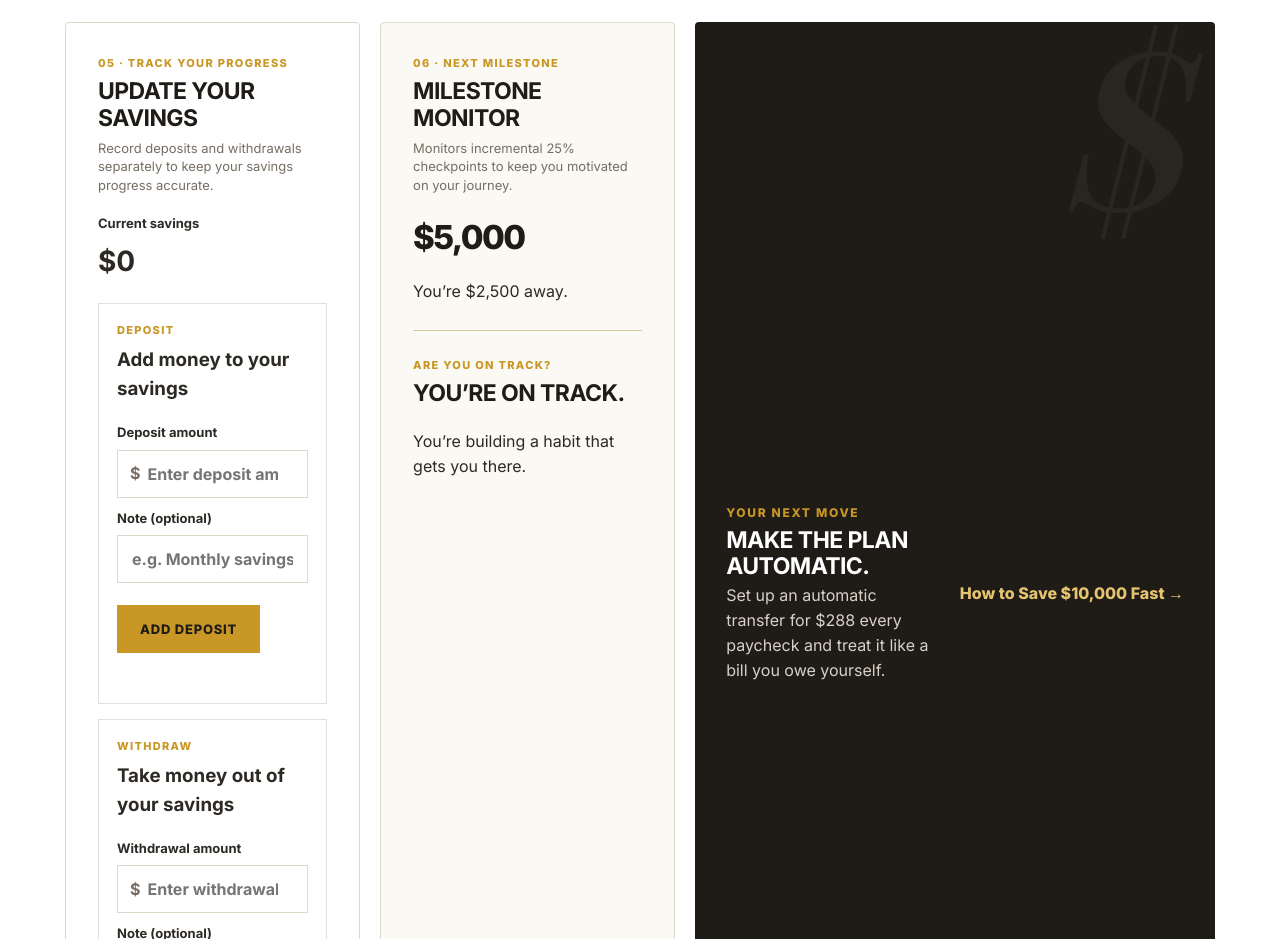
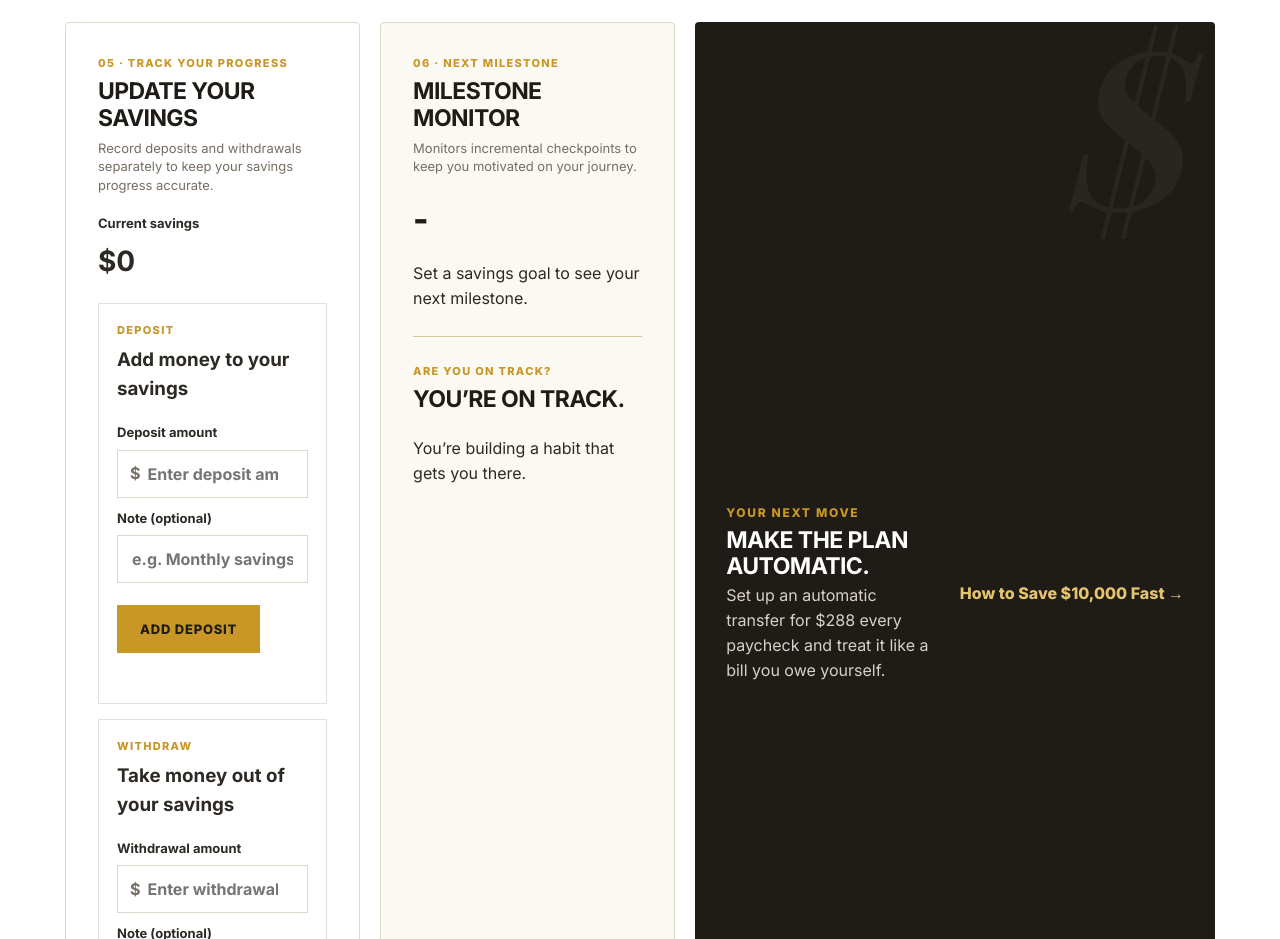
Before and after one commit to DorcasKimble/karry-karanja-website, a plain HTML site: page savings-goal-tracker.html in a window 1280 px wide. Shown: the part 1820-2759 px from the top of the page. Drawn offline with nearby package versions, Linux system fonts and the light colour scheme; a web font is replaced by a local one.

Commit message:
Update savings-goal-tracker.html

```diff
--- a/savings-goal-tracker.html
+++ b/savings-goal-tracker.html
@@ -281,9 +281,9 @@
         <aside class="panel milestone card-6">
           <div class="step">06 · Next milestone</div>
           <h2>Milestone Monitor</h2>
-          <p class="card-explain">Monitors incremental 25% checkpoints to keep you motivated on your journey.</p>
-          <div class="next" id="milestone">$5,000</div>
-          <p id="milecopy">You’re $2,500 away.</p>
+          <p class="card-explain">Monitors incremental checkpoints to keep you motivated on your journey.</p>
+          <div class="next" id="milestone">-</div>
+          <p id="milecopy">Set a savings goal to see your next milestone.</p>
           <hr style="border:0;border-top:1px solid #d8c79e;margin:26px 0">
           <div class="step">Are you on track?</div>
           <h2 id="tracktitle">You’re on track.</h2>
```
